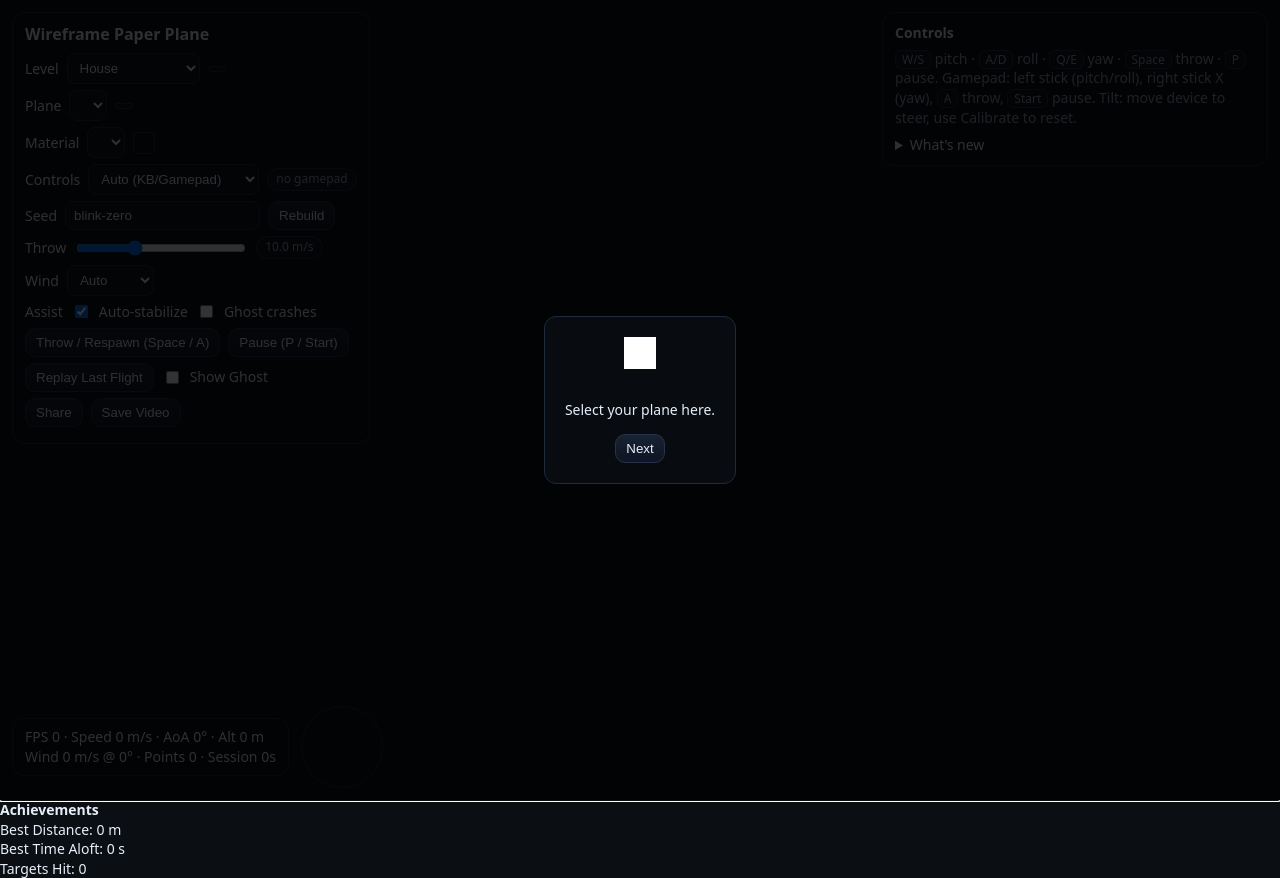
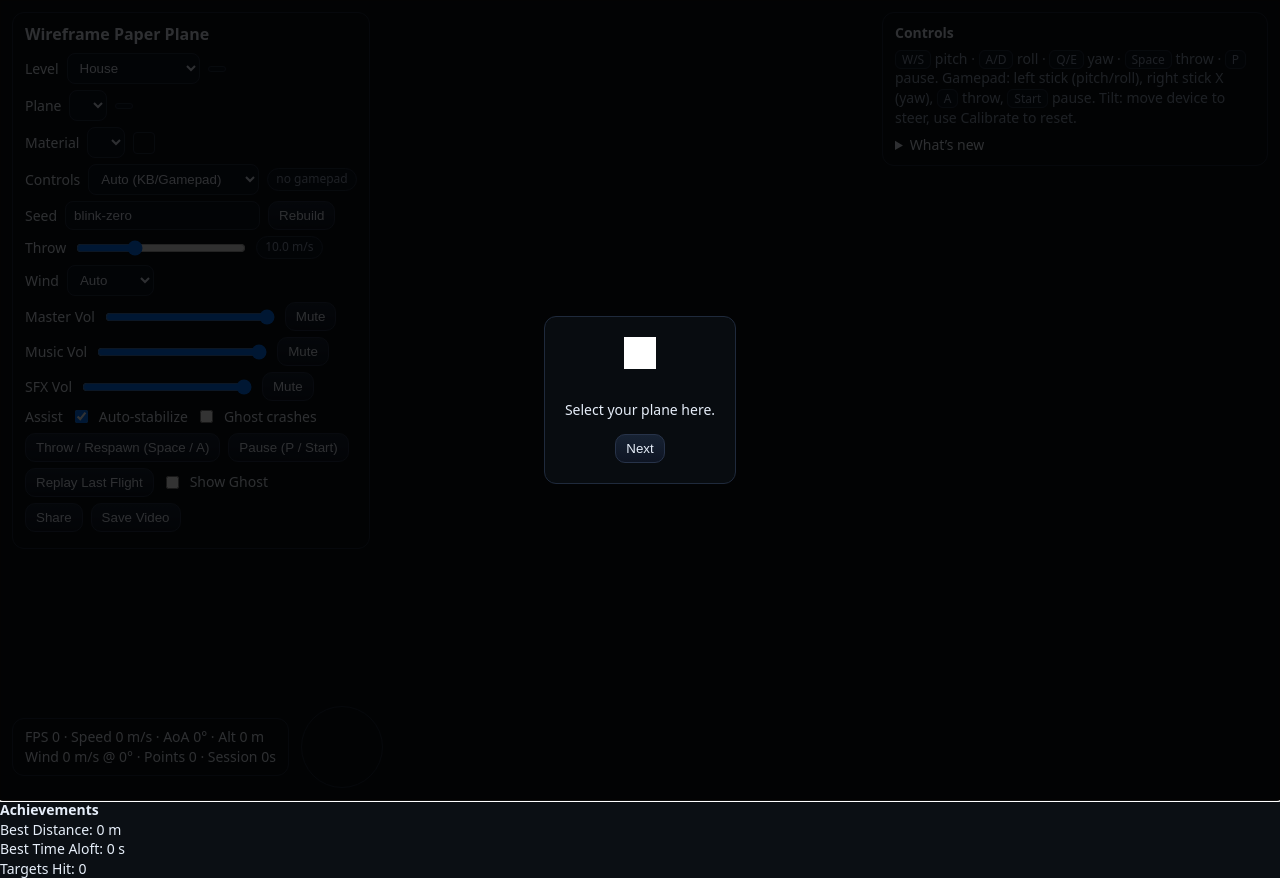
Before and after one commit to BlinkZer0/Paper-Plane-Sim, a website built with Vite: page index.html in a window 1280 px wide. Built offline with nearby package versions, Linux system fonts and the light colour scheme.

Commit message:
Add audio volume controls with persistence

```diff
--- a/index.html
+++ b/index.html
@@ -65,6 +65,21 @@
       <option value="gusty">Gusty</option>
       <option value="outdoor">Outdoor</option>
     </select>
+  </div>
+  <div class="row">
+    <label>Master Vol</label>
+    <input id="masterVol" type="range" min="0" max="1" step="0.01" aria-label="Master volume" />
+    <button id="masterMute" aria-label="Mute or unmute master">Mute</button>
+  </div>
+  <div class="row">
+    <label>Music Vol</label>
+    <input id="musicVol" type="range" min="0" max="1" step="0.01" aria-label="Music volume" />
+    <button id="musicMute" aria-label="Mute or unmute music">Mute</button>
+  </div>
+  <div class="row">
+    <label>SFX Vol</label>
+    <input id="sfxVol" type="range" min="0" max="1" step="0.01" aria-label="Sound effects volume" />
+    <button id="sfxMute" aria-label="Mute or unmute sound effects">Mute</button>
   </div>
   <div class="row">
     <label>Assist</label>
--- a/src/main.js
+++ b/src/main.js
@@ -5,7 +5,7 @@ import { makeWind, buildUpdrafts } from './wind.js';
 import { Plane, BASE_PLANES, BASE_MATERIALS } from './plane.js';
 import { Quat } from './quat.js';
 import { playRandomTrack, stopTrack, setTrackInfo } from './audio/background.js';
-import { audioReady } from './audio/loader.js';
+import { tracks, effects, audioReady } from './audio/loader.js';
 import { playThrow, playCollision, playUpdraft } from './audio/controller.js';
 
 /**************** Camera & draw ****************/
@@ -68,9 +68,56 @@ let ui={
   replay:document.getElementById("replayBtn"),
   showGhost:document.getElementById("showGhost"),
   share:document.getElementById("shareBtn"),
-  saveVideo:document.getElementById("saveVideoBtn")
+  saveVideo:document.getElementById("saveVideoBtn"),
+  masterVol:document.getElementById("masterVol"),
+  masterMute:document.getElementById("masterMute"),
+  musicVol:document.getElementById("musicVol"),
+  musicMute:document.getElementById("musicMute"),
+  sfxVol:document.getElementById("sfxVol"),
+  sfxMute:document.getElementById("sfxMute")
 };
 setTrackInfo('');
+const AUDIO_SETTINGS_KEY='paperplane_audio_v1';
+let audioPrefs=JSON.parse(localStorage.getItem(AUDIO_SETTINGS_KEY)||'{}');
+const audioCtx=new (window.AudioContext||window.webkitAudioContext)();
+const masterGain=audioCtx.createGain();
+const musicGain=audioCtx.createGain();
+const sfxGain=audioCtx.createGain();
+musicGain.connect(masterGain);
+sfxGain.connect(masterGain);
+masterGain.connect(audioCtx.destination);
+audioReady.then(()=>{
+  tracks.forEach(t=>{audioCtx.createMediaElementSource(t.el).connect(musicGain);});
+  Object.values(effects).forEach(el=>{audioCtx.createMediaElementSource(el).connect(sfxGain);});
+});
+let masterVol=audioPrefs.master??1;
+let musicVol=audioPrefs.music??1;
+let sfxVol=audioPrefs.sfx??1;
+let masterMuted=audioPrefs.masterMute??false;
+let musicMuted=audioPrefs.musicMute??false;
+let sfxMuted=audioPrefs.sfxMute??false;
+ui.masterVol.value=masterVol;
+ui.musicVol.value=musicVol;
+ui.sfxVol.value=sfxVol;
+ui.masterMute.textContent=masterMuted?'Unmute':'Mute';
+ui.musicMute.textContent=musicMuted?'Unmute':'Mute';
+ui.sfxMute.textContent=sfxMuted?'Unmute':'Mute';
+function applyVolumes(){
+  masterGain.gain.value=masterMuted?0:masterVol;
+  musicGain.gain.value=musicMuted?0:musicVol;
+  sfxGain.gain.value=sfxMuted?0:sfxVol;
+  if(masterMuted)audioCtx.suspend();else audioCtx.resume();
+}
+function saveAudio(){
+  localStorage.setItem(AUDIO_SETTINGS_KEY,JSON.stringify({master:masterVol,music:musicVol,sfx:sfxVol,masterMute:masterMuted,musicMute:musicMuted,sfxMute:sfxMuted}));
+}
+applyVolumes();
+ui.masterVol.addEventListener('input',()=>{masterVol=+ui.masterVol.value;if(!masterMuted)masterGain.gain.value=masterVol;saveAudio();});
+ui.musicVol.addEventListener('input',()=>{musicVol=+ui.musicVol.value;if(!musicMuted)musicGain.gain.value=musicVol;saveAudio();});
+ui.sfxVol.addEventListener('input',()=>{sfxVol=+ui.sfxVol.value;if(!sfxMuted)sfxGain.gain.value=sfxVol;saveAudio();});
+ui.masterMute.addEventListener('click',()=>{masterMuted=!masterMuted;ui.masterMute.textContent=masterMuted?'Unmute':'Mute';applyVolumes();saveAudio();});
+ui.musicMute.addEventListener('click',()=>{musicMuted=!musicMuted;ui.musicMute.textContent=musicMuted?'Unmute':'Mute';applyVolumes();saveAudio();});
+ui.sfxMute.addEventListener('click',()=>{sfxMuted=!sfxMuted;ui.sfxMute.textContent=sfxMuted?'Unmute':'Mute';applyVolumes();saveAudio();});
 ui.throw.addEventListener('input',()=>ui.throwVal.textContent=(+ui.throw.value).toFixed(1)+' m/s');ui.throw.addEventListener('change',()=>focusCanvas());
 const TUTORIAL_KEY='paperplane_tutorial_v1';
 let tutorialActive=!localStorage.getItem(TUTORIAL_KEY);
```
